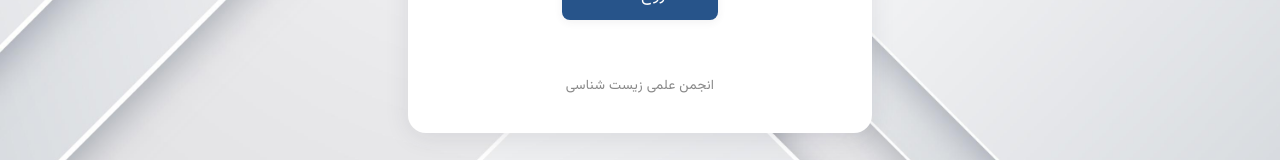
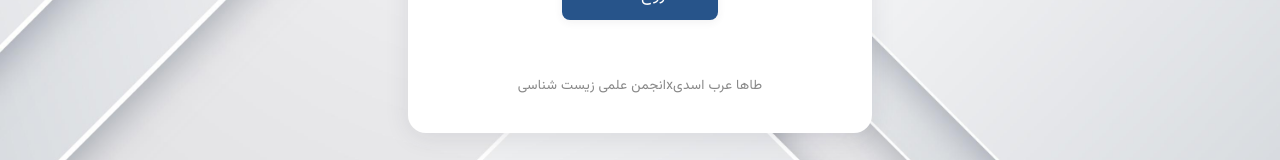
Before and after one commit to tahaaasadi/Testweb, a plain HTML site: page index.html in a window 1280 px wide. Shown: the part 566-726 px from the top of the page. Drawn offline with Linux system fonts and the light colour scheme.

Commit message:
Update index.html

```diff
--- a/index.html
+++ b/index.html
@@ -27,7 +27,7 @@
                     فقط کافیه به چند سوال ساده جواب بدی و در آخر، نتیجه جالب و متفاوت خودت رو ببینی.
                 </p>
                 <button id="start-quiz-btn">شروع تست</button>
-                <div class="intro-footer">انجمن علمی زیست شناسی</div>
+                <div class="intro-footer"> طاها عرب اسدیxانجمن علمی زیست شناسی</div>
             </div>
         </section>
         <section id="quiz" style="display:none;">
```
